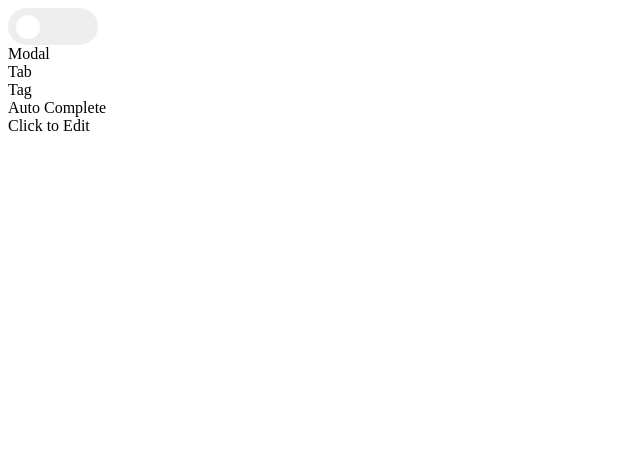
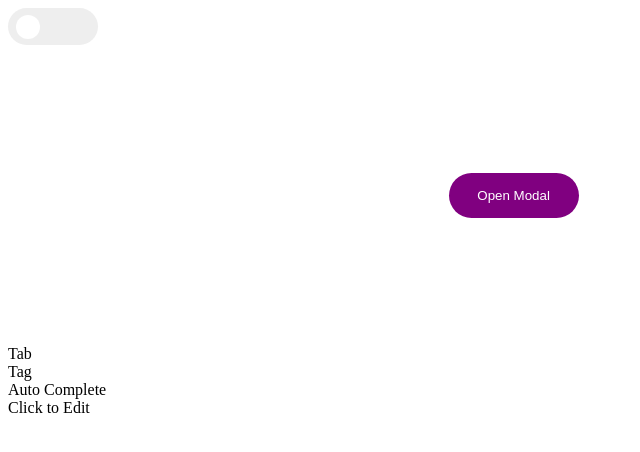
Before and after one commit to dev-seomoon/wanted_pre_onboarding, a React (Create React App) app in the folder custom-component/: page / in a window 1280 px wide. Shown: the top 452 px of the page, without its empty margins (0-640 px from the left). Built offline with nearby package versions, Linux system fonts and the light colour scheme.

Commit message:
[feat] Modal 구현

```diff
--- a/custom-component/src/component/Modal/Modal.jsx
+++ b/custom-component/src/component/Modal/Modal.jsx
@@ -1,6 +1,24 @@
-import React from "react";
+import React, { useState } from "react";
 import ModalStyled from "./Modal.styles";
 
-const Modal = () => <ModalStyled>Modal</ModalStyled>;
+const Modal = () => {
+  const [isOpen, setIsOpen] = useState(false);
+  const handleOpen = () => {
+    setIsOpen(true);
+  };
+  const handleClose = () => {
+    setIsOpen(false);
+  };
+  return (
+    <ModalStyled>
+      <ModalStyled.Overlay isOpen={isOpen} />
+      <ModalStyled.Box isOpen={isOpen}>
+        Hello, Modal!
+        <ModalStyled.Box.CloseButton onClick={handleClose} />
+      </ModalStyled.Box>
+      <ModalStyled.Button onClick={handleOpen}>Open Modal</ModalStyled.Button>
+    </ModalStyled>
+  );
+};
 
 export default Modal;
--- a/custom-component/src/component/Modal/Modal.styles.jsx
+++ b/custom-component/src/component/Modal/Modal.styles.jsx
@@ -1,5 +1,70 @@
 import styled from "styled-components";
 
-const ModalStyled = styled.div``;
+const ModalStyled = styled.div`
+  width: 80%;
+  height: 300px;
+  position: relative;
+  display: flex;
+  align-items: center;
+  justify-content: center;
+`;
+
+ModalStyled.Overlay = styled.div`
+  display: ${({ isOpen }) => (isOpen ? "block" : "none")};
+  width: 100%;
+  height: 100%;
+  background: rgba(0, 0, 0, 0.3);
+  position: absolute;
+  top: 0;
+  left: 0;
+  z-index: 10;
+`;
+
+ModalStyled.Box = styled.div`
+  display: ${({ isOpen }) => (isOpen ? "flex" : "none")};
+  align-items: center;
+  justify-content: center;
+  position: absolute;
+  top: calc(50% - 100px);
+  left: calc(50% - 150px);
+  width: 300px;
+  height: 200px;
+  background: #fff;
+  border-radius: 20px;
+  z-index: 100;
+`;
+
+ModalStyled.Box.CloseButton = styled.div`
+  width: 30px;
+  height: 30px;
+  cursor: pointer;
+  position: absolute;
+  top: 13px;
+  right: 15px;
+  :before,
+  :after {
+    position: absolute;
+    left: 14px;
+    content: " ";
+    height: 30px;
+    width: 2px;
+    background-color: #777;
+  }
+  :before {
+    transform: rotate(45deg);
+  }
+  :after {
+    transform: rotate(-45deg);
+  }
+`;
+
+ModalStyled.Button = styled.button`
+  width: 130px;
+  height: 45px;
+  color: #fff;
+  background: purple;
+  border-radius: 30px;
+  cursor: pointer;
+`;
 
 export default ModalStyled;
```
